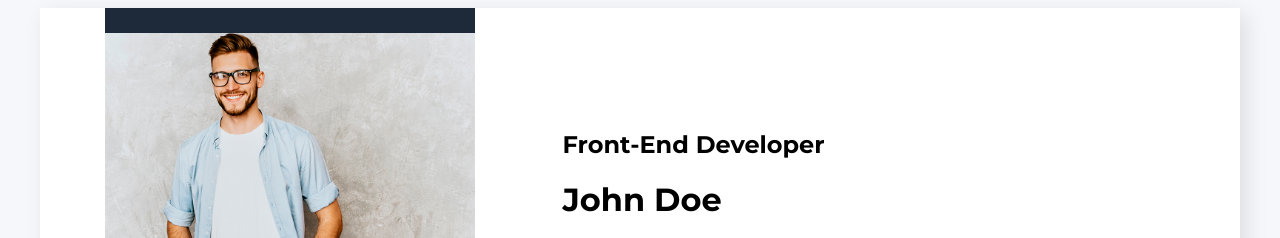
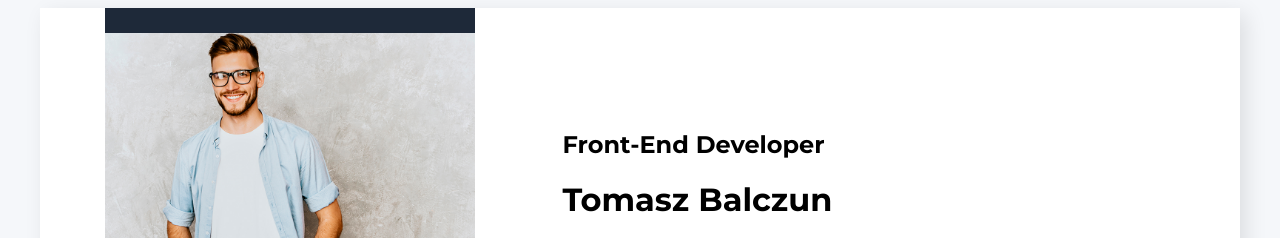
Before and after one commit to Toudi1/CV, a plain HTML site: page index.html in a window 1280 px wide. Shown: the top 238 px of the page. Drawn offline with Linux system fonts and the light colour scheme.

Commit message:
Update index.html

```diff
--- a/index.html
+++ b/index.html
@@ -17,7 +17,7 @@
         <div class="main-description">
           <h2>Front-End Developer</h2>
 
-          <h1>John Doe</h1>
+          <h1>Tomasz Balczun</h1>
 
           <p>
             Lorem ipsum dolor sit amet, consectetur adipiscing elit, sed do
```
